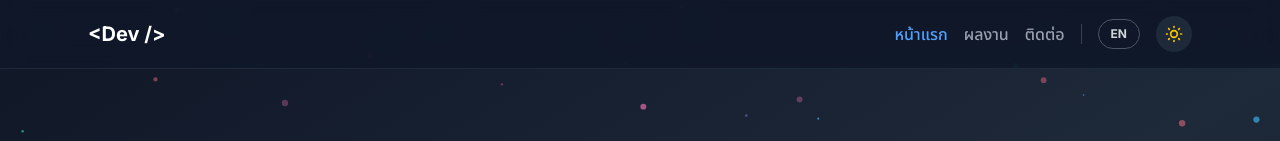
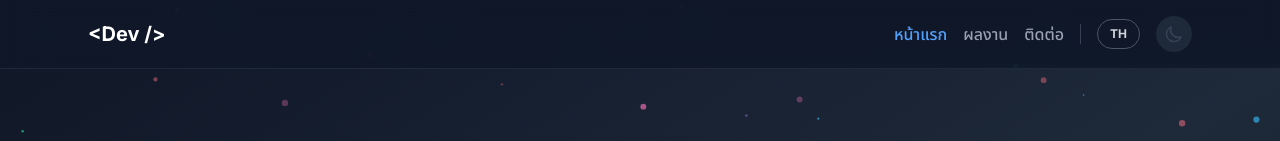
Before and after one commit to ZuLa-P/My-Portfolio-DEV, a React (Vite) app: page / in a window 1280 px wide. Shown: the top 141 px of the page. Built offline with nearby package versions, Linux system fonts and the light colour scheme.

Commit message:
update en th

```diff
--- a/src/components/Navbar.jsx
+++ b/src/components/Navbar.jsx
@@ -68,9 +68,9 @@ function Navbar() {
                 ? "border-gray-600 text-gray-300 hover:bg-gray-700 hover:text-white"
                 : "border-gray-300 text-gray-600 hover:bg-gray-100 hover:text-gray-900"
             }`}
-            title={lang === "th" ? "Switch to English" : "เปลี่ยนเป็นภาษาไทย"}
+            title={lang === "en" ? "Switch to Thai" : "Switch to English"}
           >
-            {lang === "th" ? "EN" : "TH"}
+            {lang === "en" ? "EN" : "TH"}
           </button>
 
           {/* Theme Toggle */}
@@ -78,18 +78,19 @@ function Navbar() {
             onClick={toggleTheme}
             className={`w-9 h-9 rounded-full flex items-center justify-center transition ${
               isDark
-                ? "bg-gray-800 text-yellow-400 hover:bg-gray-700"
-                : "bg-gray-100 text-gray-700 hover:bg-gray-200"
+                ? "bg-gray-800 text-gray-700 hover:bg-gray-700 hover:text-yellow-400"
+                : "bg-gray-100 text-yellow-400 hover:bg-gray-200"
             }`}
             title={isDark ? "Switch to Light Mode" : "Switch to Dark Mode"}
           >
             {isDark ? (
+                            <svg className="w-5 h-5" fill="none" stroke="currentColor" viewBox="0 0 24 24">
+                <path strokeLinecap="round" strokeLinejoin="round" strokeWidth={2} d="M20.354 15.354A9 9 0 018.646 3.646 9.003 9.003 0 0012 21a9.003 9.003 0 008.354-5.646z" />
+              </svg>
+
+            ) : (
               <svg className="w-5 h-5" fill="none" stroke="currentColor" viewBox="0 0 24 24">
                 <path strokeLinecap="round" strokeLinejoin="round" strokeWidth={2} d="M12 3v1m0 16v1m9-9h-1M4 12H3m15.364 6.364l-.707-.707M6.343 6.343l-.707-.707m12.728 0l-.707.707M6.343 17.657l-.707.707M16 12a4 4 0 11-8 0 4 4 0 018 0z" />
-              </svg>
-            ) : (
-              <svg className="w-5 h-5" fill="none" stroke="currentColor" viewBox="0 0 24 24">
-                <path strokeLinecap="round" strokeLinejoin="round" strokeWidth={2} d="M20.354 15.354A9 9 0 018.646 3.646 9.003 9.003 0 0012 21a9.003 9.003 0 008.354-5.646z" />
               </svg>
             )}
           </button>
```
